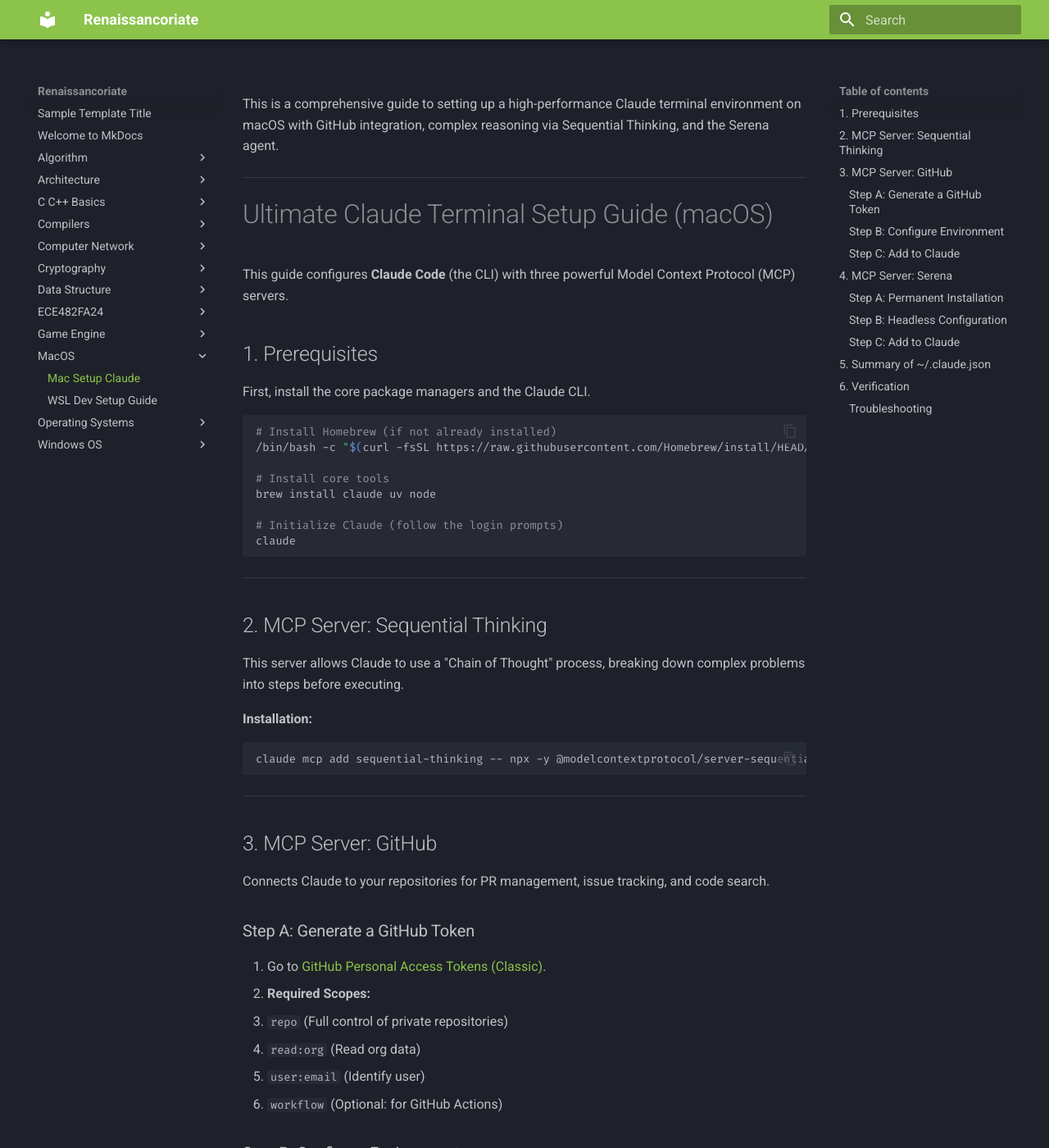
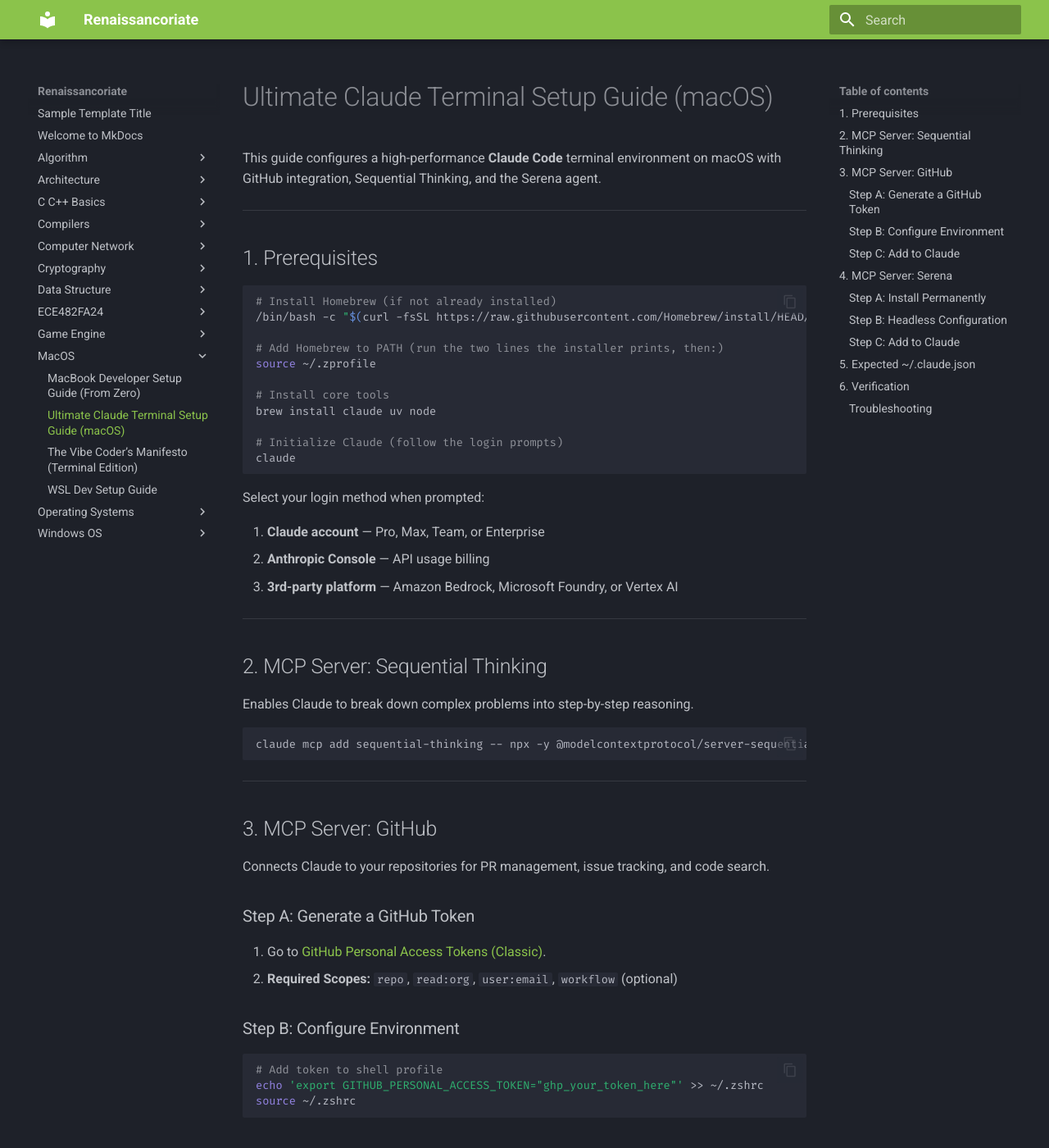
Before and after one commit to renaissancor/renaissancor.github.io, an MkDocs documentation site: the page built from docs/MacOS/Mac_Setup_Claude.md, in a window 1280 px wide and 1400 px high. Shown: the whole window at 82% size. Built offline with MkDocs 1.6.1 and Material for MkDocs 9.7.7, drawn with Linux system fonts in a browser that asks for light colours; some of the changed text lies outside the part shown.

Commit message:
add : macbook dev setup guide and refactor macos claude docs
- Add MacBook_Dev_Setup.md: full from-zero setup guide for junior engineers coming from WSL
- Add Vibe_Coder_Manifesto.md: AI-assisted development philosophy and skill ladder
- Refactor Mac_Setup_Claude.md: align style with WSL guide (callout boxes, troubleshooting table, fixed broken intro structure)

Co-Authored-By: Claude Sonnet 4.6 <noreply@anthropic.com>

````diff
--- a/docs/MacOS/Mac_Setup_Claude.md
+++ b/docs/MacOS/Mac_Setup_Claude.md
@@ -1,38 +1,39 @@
-This is a comprehensive guide to setting up a high-performance Claude terminal environment on macOS with GitHub integration, complex reasoning via Sequential Thinking, and the Serena agent.
+# Ultimate Claude Terminal Setup Guide (macOS)
+
+This guide configures a high-performance **Claude Code** terminal environment on macOS with GitHub integration, Sequential Thinking, and the Serena agent.
 
 ---
 
-# Ultimate Claude Terminal Setup Guide (macOS)
-
-This guide configures **Claude Code** (the CLI) with three powerful Model Context Protocol (MCP) servers.
-
 ## 1. Prerequisites
-
-First, install the core package managers and the Claude CLI.
 
 ```bash
 # Install Homebrew (if not already installed)
 /bin/bash -c "$(curl -fsSL https://raw.githubusercontent.com/Homebrew/install/HEAD/install.sh)"
+
+# Add Homebrew to PATH (run the two lines the installer prints, then:)
+source ~/.zprofile
 
 # Install core tools
 brew install claude uv node
 
 # Initialize Claude (follow the login prompts)
 claude
+```
 
-```
+Select your login method when prompted:
+
+1. **Claude account** — Pro, Max, Team, or Enterprise
+2. **Anthropic Console** — API usage billing
+3. **3rd-party platform** — Amazon Bedrock, Microsoft Foundry, or Vertex AI
 
 ---
 
 ## 2. MCP Server: Sequential Thinking
 
-This server allows Claude to use a "Chain of Thought" process, breaking down complex problems into steps before executing.
-
-**Installation:**
+Enables Claude to break down complex problems into step-by-step reasoning.
 
 ```bash
 claude mcp add sequential-thinking -- npx -y @modelcontextprotocol/server-sequential-thinking
-
 ```
 
 ---
@@ -44,33 +45,14 @@ Connects Claude to your repositories for PR management, issue tracking, and code
 ### Step A: Generate a GitHub Token
 
 1. Go to [GitHub Personal Access Tokens (Classic)](https://github.com/settings/tokens).
-2. **Required Scopes:**
-
-- `repo` (Full control of private repositories)
-- `read:org` (Read org data)
-- `user:email` (Identify user)
-- `workflow` (Optional: for GitHub Actions)
+2. **Required Scopes:** `repo`, `read:org`, `user:email`, `workflow` (optional)
 
 ### Step B: Configure Environment
 
-Open your shell profile (e.g., `~/.zshrc` or `~/.bashrc`):
-
 ```bash
-code ~/.zshrc
-```
-
-Add the following line (replace with your actual token):
-
-```bash
-export GITHUB_PERSONAL_ACCESS_TOKEN="ghp_your_token_here"
-
-```
-
-Apply the changes:
-
-```bash
+# Add token to shell profile
+echo 'export GITHUB_PERSONAL_ACCESS_TOKEN="ghp_your_token_here"' >> ~/.zshrc
 source ~/.zshrc
-
 ```
 
 ### Step C: Add to Claude
@@ -83,21 +65,19 @@ claude mcp add github -- npx -y @modelcontextprotocol/server-github
 
 ## 4. MCP Server: Serena
 
-Serena is a professional coding agent. In a terminal environment, we must disable the web dashboard to prevent timeouts.
+Serena is a professional coding agent. The web dashboard must be disabled in terminal environments to prevent timeouts.
 
-### Step A: Permanent Installation
+### Step A: Install Permanently
 
-Using `uvx` every time can be slow. Installing it as a tool ensures instant startup.
+> Using `uvx` every time can be slow. Installing as a tool ensures instant startup.
 
 ```bash
 uv tool install git+https://github.com/oraios/serena
 uv tool update-shell
-
+source ~/.zshrc
 ```
 
 ### Step B: Headless Configuration
-
-Create the configuration directory and file to disable the dashboard and set your project path.
 
 ```bash
 mkdir -p ~/.serena
@@ -108,23 +88,20 @@ web_dashboard_open_on_launch: false
 projects:
   - "/Users/$(whoami)/Project"
 EOF
-
 ```
 
 ### Step C: Add to Claude
 
-Add Serena using the local tool path for maximum speed:
-
 ```bash
+# Use the local tool path for maximum startup speed
 claude mcp add serena -- /Users/$(whoami)/.local/bin/serena start-mcp-server
-
 ```
 
 ---
 
-## 5. Summary of `~/.claude.json`
+## 5. Expected `~/.claude.json`
 
-Your final configuration file (located at `~/.claude.json`) should look similar to this structure:
+Your final configuration should look like:
 
 ```json
 {
@@ -141,7 +118,7 @@ Your final configuration file (located at `~/.claude.json`) should look similar
       }
     },
     "serena": {
-      "command": "/Users/jaeheungpark/.local/bin/serena",
+      "command": "/Users/your_username/.local/bin/serena",
       "args": ["start-mcp-server"]
     }
   }
@@ -152,15 +129,18 @@ Your final configuration file (located at `~/.claude.json`) should look similar
 
 ## 6. Verification
 
-Start Claude and run the list command to ensure all status indicators are green:
-
 ```bash
 claude
 ❯ /mcp list
+```
 
-```
+All status indicators should be **green**.
 
 ### Troubleshooting
 
-- **Timeout Errors:** Usually caused by Serena trying to open a browser. Ensure `web_dashboard: false` is set in `~/.serena/serena_config.yml`.
-- **Path Errors:** Ensure your `projects` in Serena are simple strings (e.g., `"/Users/name/Project"`) and not maps (no `name:` or `path:` keys).
+| Issue | Solution |
+|---|---|
+| **Serena timeout** | Ensure `web_dashboard: false` in `~/.serena/serena_config.yml` |
+| **Path errors (Serena)** | Use simple strings in `projects` (e.g., `"/Users/name/Project"`), not maps with `name:` or `path:` keys |
+| **Node not found** | Run `brew install node` or restart your shell |
+| **Homebrew not on PATH** | Run `source ~/.zprofile` or restart your terminal |
````
Also changed, not shown: docs/MacOS/MacBook_Dev_Setup.md (added, +230 -0 lines), docs/MacOS/Vibe_Coder_Manifesto.md (added, +39 -0 lines).
